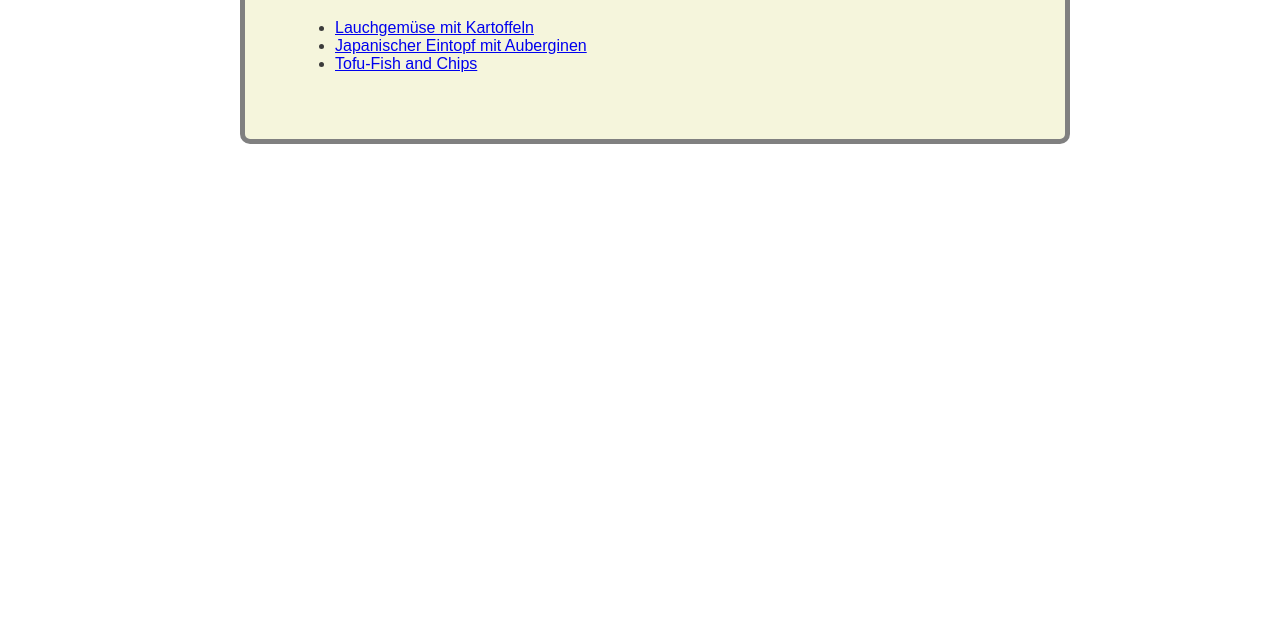
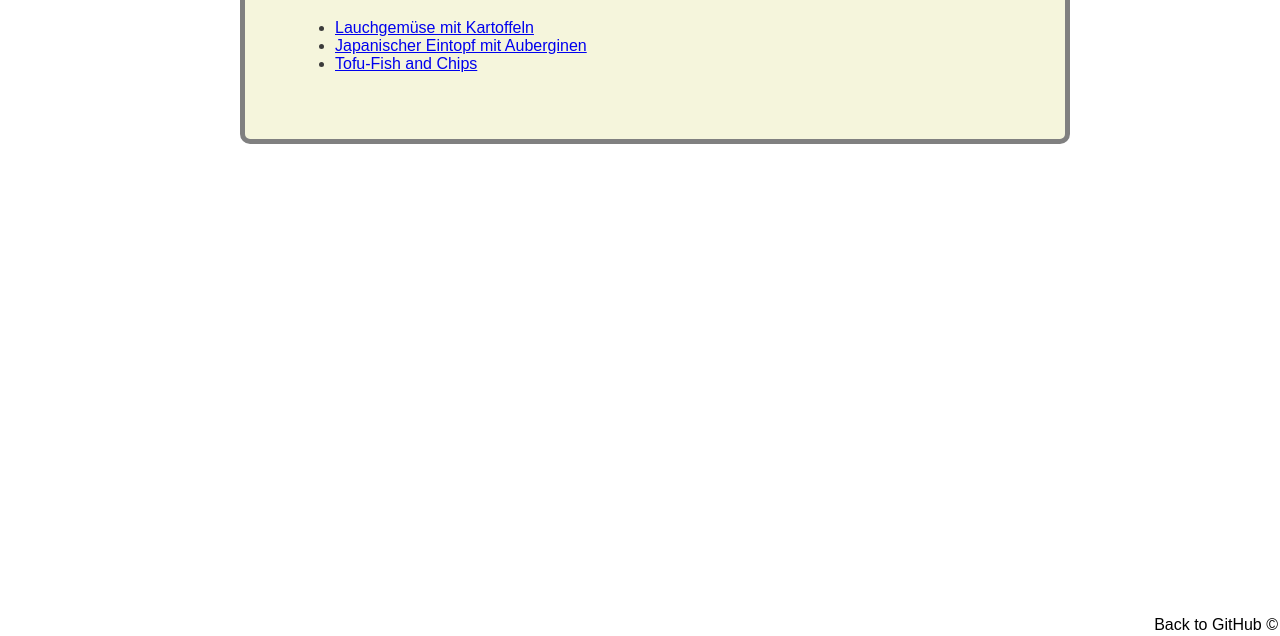
Before and after one commit to TomSoerr/odin-recipes, a plain HTML site: page index.html in a window 1280 px wide. Shown: the part 164-800 px from the top of the page. Drawn offline with Linux system fonts and the light colour scheme.

Commit message:
Add a link to the repo

```diff
--- a/index.html
+++ b/index.html
@@ -13,5 +13,6 @@
             <li><a href="./rezepte/japanischer-eintopf-mit-auberginen.html">Japanischer Eintopf mit Auberginen</a></li>
             <li><a href="./rezepte/tofu-fish-and-chips.html">Tofu-Fish and Chips</a></li>
         </ul>
+        <a style="position:fixed;bottom:0;right:0;color:black;background-color:white;text-decoration:none;font-size:16px;font-family:sans-serif;padding:2px;" href="https://github.com/TomSoerr/odin-recipes">Back to GitHub ©</a>
     </body>
 </html>
```
